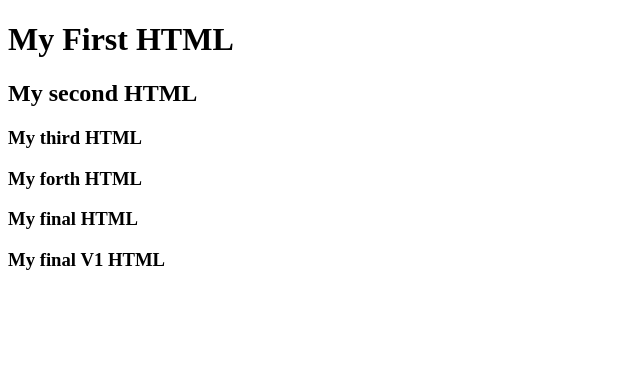
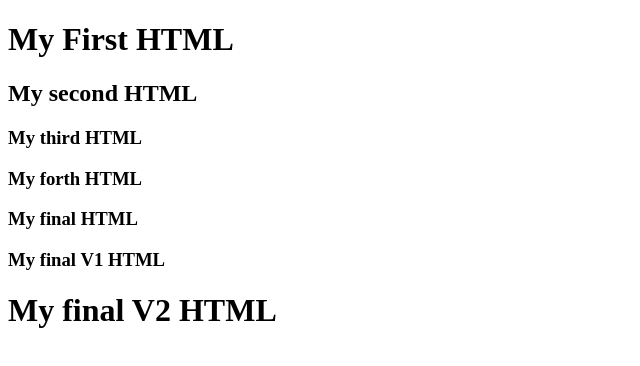
Before and after one commit to haiakhil3344/Jenkins, a plain HTML site: page index.html in a window 1280 px wide. Shown: the whole page, without its empty margins (0-640 px from the left). Drawn offline with Linux system fonts and the light colour scheme.

Commit message:
Update index.html

```diff
--- a/index.html
+++ b/index.html
@@ -8,6 +8,7 @@
   <h3>My forth HTML</h3>
   <h3>My final HTML</h3>
   <h3>My final V1 HTML</h3>
+  <h1>My final V2 HTML</h1>
 
 </body>
 </html>
```
